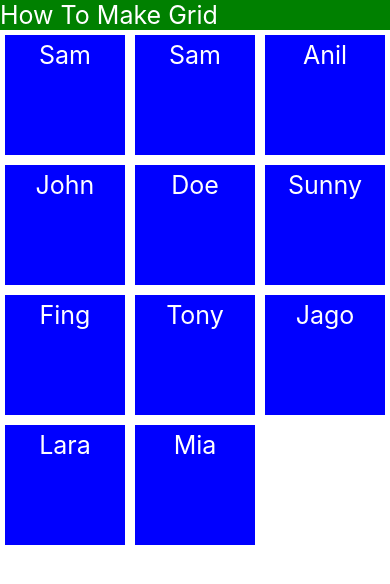
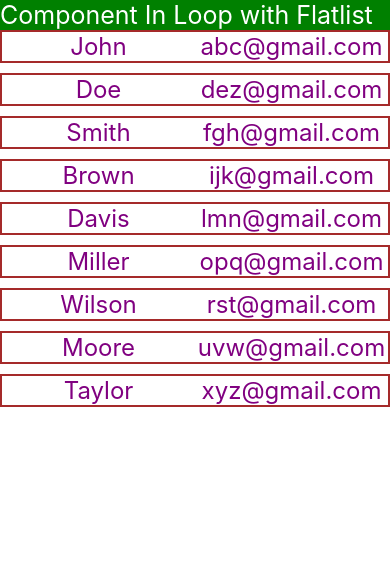
Before and after one commit to mtalhaleo2002/RN-App-From-Bg, a React Native app: screen / in a window 390 px wide. Shown: the top 584 px of the page. Built offline with nearby package versions, Linux system fonts and the light colour scheme.

Commit message:
Component In Loop with Flatlist

```diff
--- a/App.tsx
+++ b/App.tsx
@@ -1,47 +1,100 @@
 import React from 'react';
-import { Text, View, StyleSheet } from 'react-native';
+import {
+  Text,
+  View,
+  StyleSheet,
+  FlatList,
+  useWindowDimensions,
+} from 'react-native';
 const App = () => {
   const users = [
     {
       id: 1,
-      name: 'Sam',
+      name: 'John',
+      email: 'abc@gmail.com',
     },
-    { id: 2, name: 'Anil' },
-    { id: 3, name: 'John' },
-    { id: 4, name: 'Doe' },
-    { id: 5, name: 'Sunny' },
-    { id: 6, name: 'Fing' },
-    { id: 7, name: 'Tony' },
-    { id: 8, name: 'Jago' },
-    { id: 9, name: 'Lara' },
-    { id: 10, name: 'Mia' },
+    {
+      id: 2,
+      name: 'Doe',
+      email: 'dez@gmail.com',
+    },
+    {
+      id: 3,
+      name: 'Smith',
+      email: 'fgh@gmail.com',
+    },
+    {
+      id: 4,
+      name: 'Brown',
+      email: 'ijk@gmail.com',
+    },
+    {
+      id: 5,
+      name: 'Davis',
+      email: 'lmn@gmail.com',
+    },
+    {
+      id: 6,
+      name: 'Miller',
+      email: 'opq@gmail.com',
+    },
+    {
+      id: 7,
+      name: 'Wilson',
+      email: 'rst@gmail.com',
+    },
+    {
+      id: 8,
+      name: 'Moore',
+      email: 'uvw@gmail.com',
+    },
+    {
+      id: 9,
+      name: 'Taylor',
+      email: 'xyz@gmail.com',
+    },
   ];
+
   return (
     <View>
       <Text style={{ fontSize: 25, backgroundColor: 'green', color: 'white' }}>
-        How To Make Grid
+        Component In Loop with Flatlist
       </Text>
       <View style={{ flex: 1, flexDirection: 'row', flexWrap: 'wrap' }}>
-        <Text style={styles.item}>Sam</Text>
-        {users.map(item => (
-          <Text style={styles.item}>{item.name}</Text>
-        ))}
+        <FlatList
+          data={users}
+          renderItem={({ item }) => <UserData insertItem={item} />}
+        />
       </View>
     </View>
   );
 };
 
+const UserData = (props: {
+  insertItem: { id: number; name: string; email: string };
+}) => {
+  const item = props.insertItem;
+
+  return (
+    <View style={styles.box}>
+      <Text style={styles.innerText}>{item.name}</Text>
+      <Text style={styles.innerText}>{item.email}</Text>
+    </View>
+  );
+};
+
 const styles = StyleSheet.create({
-  item: {
-    fontSize: 25,
-    padding: 5,
-    backgroundColor: 'blue',
-    color: 'white',
-    margin: 5,
-    height: 120,
-    width: 120,
+  box: {
+    flexDirection: 'row',
+    borderColor: 'brown',
+    borderWidth: 2,
+    marginBottom: 10,
+  },
+  innerText: {
+    fontSize: 24,
+    color: 'purple',
+    flex: 1,
     textAlign: 'center',
-    textAlignVertical: 'center',
   },
 });
 
```
